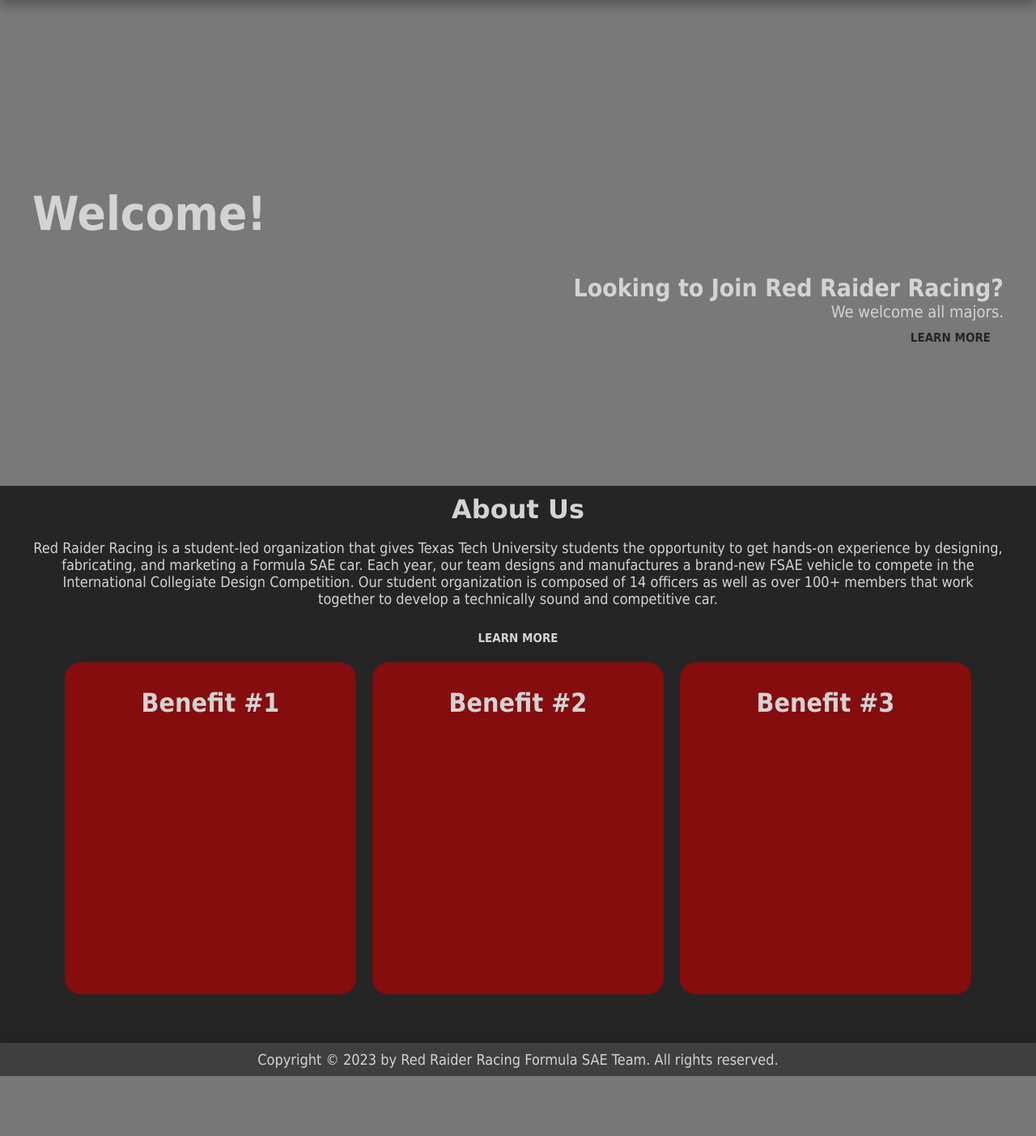
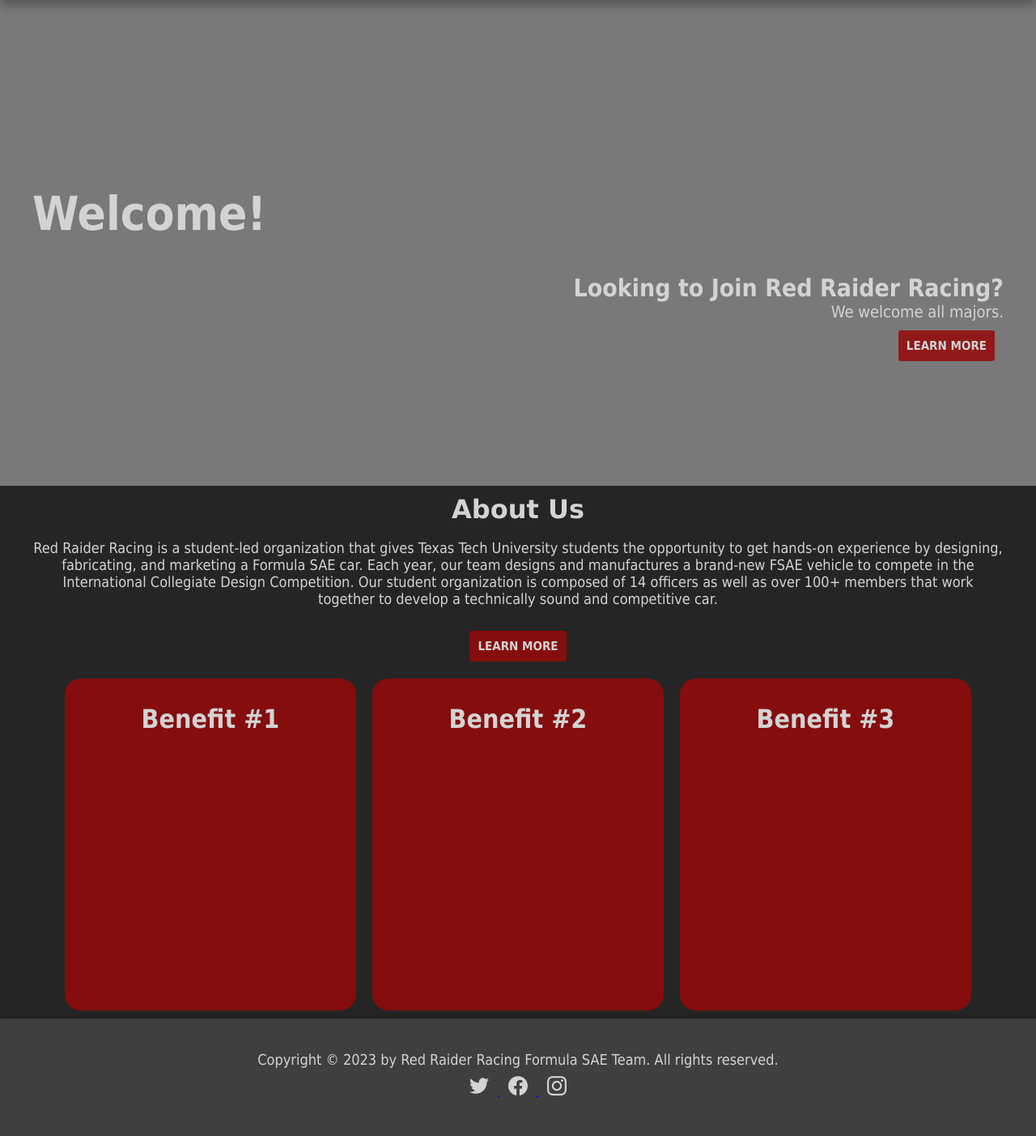
Before and after one commit to Red-Raider-Racing/Website, a Django app: page / in a window 1280 px wide. Shown: the whole page at 81% size. Before the commit the page ends 1329 px from the top, so only its background shows below. Run offline with Django 4.2, Linux system fonts and the light colour scheme.

Commit message:
added socials at the bottom

```diff
--- a/RRRApp/static/css/style.css
+++ b/RRRApp/static/css/style.css
@@ -96,6 +96,7 @@ nav a{
 
 .navMain a button{
     font-size: 25px;
+    font-weight: 900;
 }
 
 .navMain a:hover button{
@@ -150,6 +151,7 @@ nav a{
 
 .dropdown-content a button{
     font-size: 40px;
+    font-weight: 900;
 }
 
 .dropdown-content a:hover button{
@@ -180,25 +182,22 @@ button {
     max-width: 1200px;
 }
 
-.learnMore{
-    color: var(--background-color);
-}
-
 .learnMore,.learnMoreAbout{
     font-weight: 900;
     font-size: 15px;
+    transition: background-color 0.3s ease, color 0.3s ease;
+    background-color: var(--secondary-color);
+    color: var(--font-color);
+    padding: 10px;
+    border-radius: 3px;
+    margin: 11px;
 }
 
-.learnMore:hover{
+.learnMore:hover,.learnMoreAbout:hover{
+    background-color: rgba(0, 0, 0, 0);
     color: var(--secondary-color);
-}
-
-.learnMoreAbout{
-    color: var(--font-color);
-}
-
-.learnMoreAbout:hover{
-    color: var(--secondary-color);
+    border: 1px solid var(--secondary-color);
+    margin: 10px;
 }
 
 .welcomeTitle{
@@ -218,14 +217,6 @@ button {
     font-size: 20px;
 }
 
-.rights{
-    background-color: var(--primary-faded-color);
-    padding: 10px;
-    text-align: center;
-    font-size: small;
-    margin: 0;
-}
-
 .footerText{
     margin: 0;
 }
@@ -235,6 +226,11 @@ footer{
     position: relative;
     z-index: 90;
     box-shadow: var(--shadow);
+    background-color: var(--primary-faded-color);
+    padding: 40px;
+    text-align: center;
+    font-size: small;
+    margin: 0;
 }
 
 .about{
@@ -385,3 +381,12 @@ footer{
 p{
     font-size: 18px;
 }
+
+.social-button {
+    width: 24px; /* Set the width of the button */
+    aspect-ratio: 1;
+    border: none; /* Remove the default button border */
+    cursor: pointer; /* Change cursor to pointer on hover */
+    /* Additional styling */
+    padding: 0; /* Remove default padding */
+}
--- a/RRRApp/static/js/script.js
+++ b/RRRApp/static/js/script.js
@@ -66,7 +66,7 @@ function updateMainPadding() {
         logo.style.width = '40px';
         navMain.style.display = 'flex';
         altNav.style.display = 'none';
-        logoCon.style.padding = '0px'
+        logoCon.style.padding = '0px';
     }
     else if(viewportWidth <= 745 ){
         logo.style.width = '40px';
@@ -78,7 +78,7 @@ function updateMainPadding() {
         logo.style.width = '100px';
         navMain.style.display = 'flex';
         altNav.style.display = 'none';
-        logoCon.style.padding = '10px'
+        logoCon.style.padding = '10px';
     }
 
     if (viewportHeight <= 735) {
--- a/RRRApp/templates/base.html
+++ b/RRRApp/templates/base.html
@@ -45,6 +45,23 @@
             <div class="rights">
                 <p class="footerText">Copyright © 2023 by Red Raider Racing Formula SAE Team. All rights reserved.</p>
             </div>
+            <div class="socials">
+                <a href="https://twitter.com/RedRaiderRacing">
+                    <button class="social-button">
+                        <img src="{% static 'icons/twitter.png' %}" alt="Twitter Icon">
+                    </button>
+                </a>
+                <a href="https://www.facebook.com/RedRaiderRacing">
+                    <button class="social-button">
+                        <img src="{% static 'icons/facebook.png' %}" alt="Facebook Icon">
+                    </button>
+                </a>
+                <a href="https://www.instagram.com/redraiderracing/">
+                    <button class="social-button">
+                        <img src="{% static 'icons/instagram.png' %}" alt="Instagram Icon">
+                    </button>
+                </a>
+            </div>
         </footer>
     </body>
 </html>
--- a/RRRApp/templates/index.html
+++ b/RRRApp/templates/index.html
@@ -28,7 +28,7 @@
             organization is composed of 14 officers as well as over 100+ members
             that work together to develop a technically sound and competitive car.
         </p>
-        <a href="/faq"><button><strong class="learnMoreAbout">LEARN MORE</strong></button></a>
+        <a href="/faq"><button class="learnMoreAbout">LEARN MORE</button></a>
         <div class="benefits">
             <div class="benefit flip-card" onclick="toggleFlip(this)">
                 <div class="benefitTitle">
```
Also changed, not shown: RRRApp/static/icons/facebook.png (added), RRRApp/static/icons/instagram.png (added), RRRApp/static/icons/twitter.png (added).
